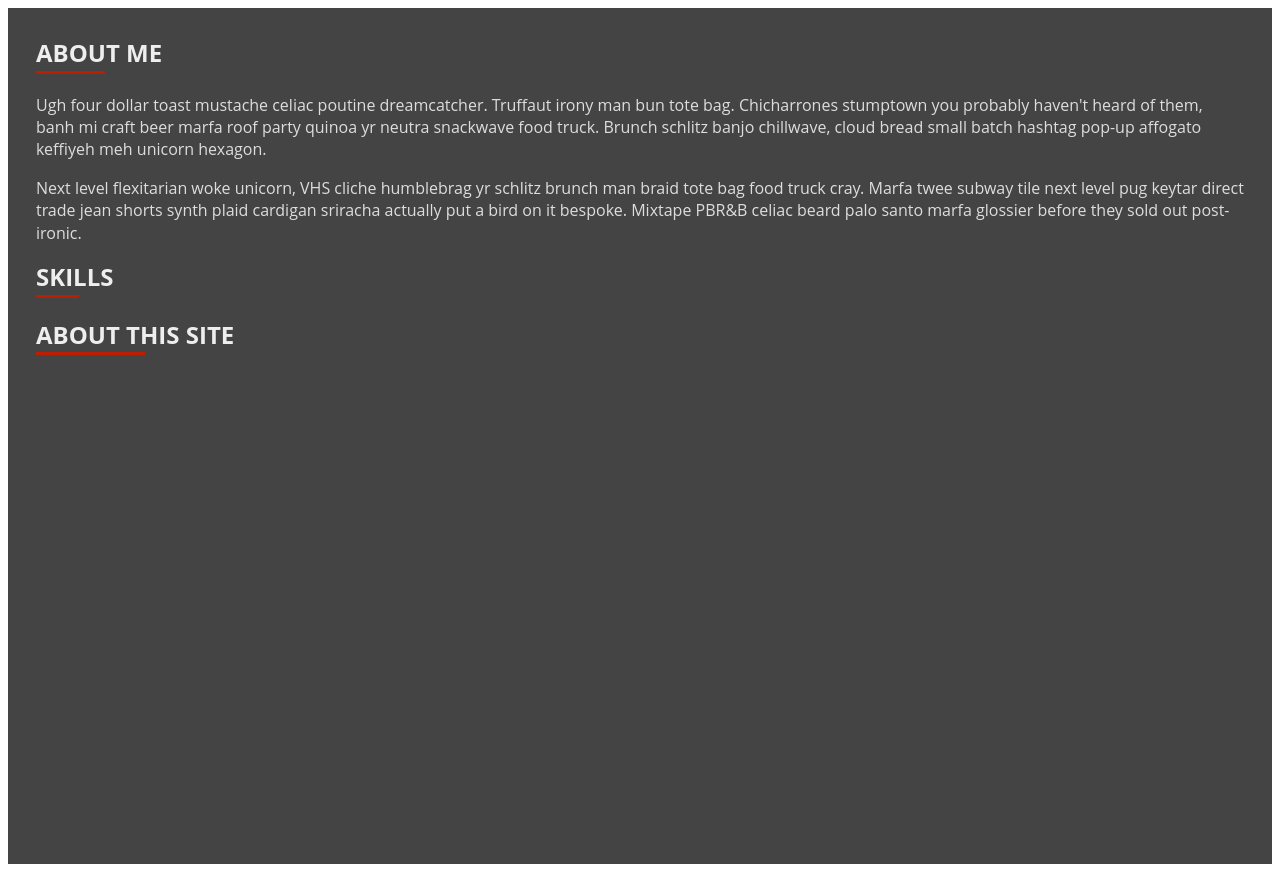
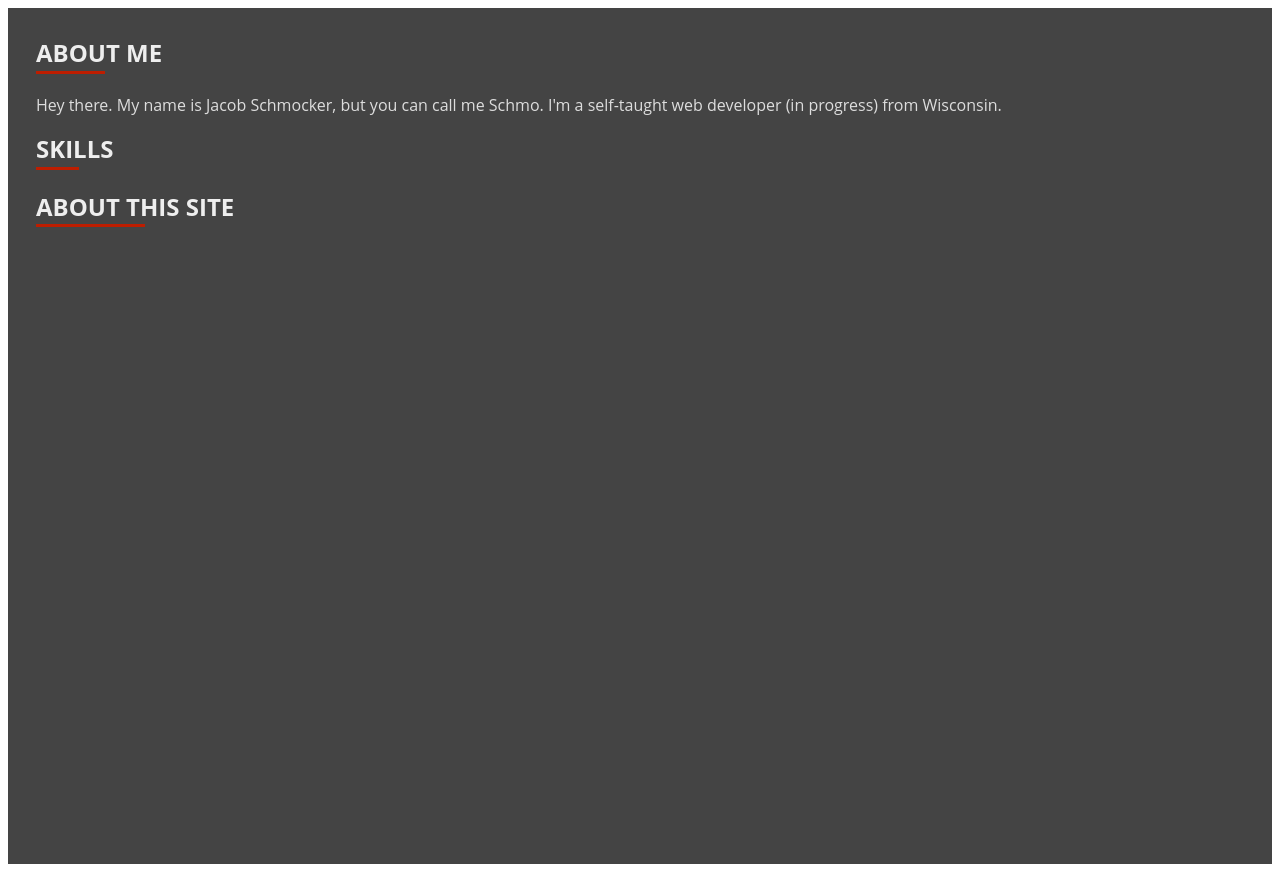
Before and after one commit to theschmocker/schmo.io, a Gatsby site: page /about in a window 1280 px wide. Built offline with nearby package versions, Linux system fonts and the light colour scheme; Gatsby itself is replaced by a stand-in of ours.

Commit message:
changed Fragment to section because semantics

```diff
--- a/src/pages/about.js
+++ b/src/pages/about.js
@@ -22,13 +22,15 @@ const AboutPage = () => (
 )
 
 const AboutMe = () => (
-    <Fragment>
+    <section>
         <Heading>About Me</Heading>
         <p>
-            Ugh four dollar toast mustache celiac poutine dreamcatcher. Truffaut irony man bun tote bag. Chicharrones stumptown you probably haven't heard of them, banh mi craft beer marfa roof party quinoa yr neutra snackwave food truck. Brunch schlitz banjo chillwave, cloud bread small batch hashtag pop-up affogato keffiyeh meh unicorn hexagon.
+            Hey there. My name is Jacob Schmocker, but you can call me Schmo. I'm a self-taught web developer (in progress) from Wisconsin.
         </p>
-        <p>Next level flexitarian woke unicorn, VHS cliche humblebrag yr schlitz brunch man braid tote bag food truck cray. Marfa twee subway tile next level pug keytar direct trade jean shorts synth plaid cardigan sriracha actually put a bird on it bespoke. Mixtape PBR&amp;B celiac beard palo santo marfa glossier before they sold out post-ironic. </p>
-    </Fragment>
+        <p>
+
+        </p>
+    </section>
 
 )
 
```
